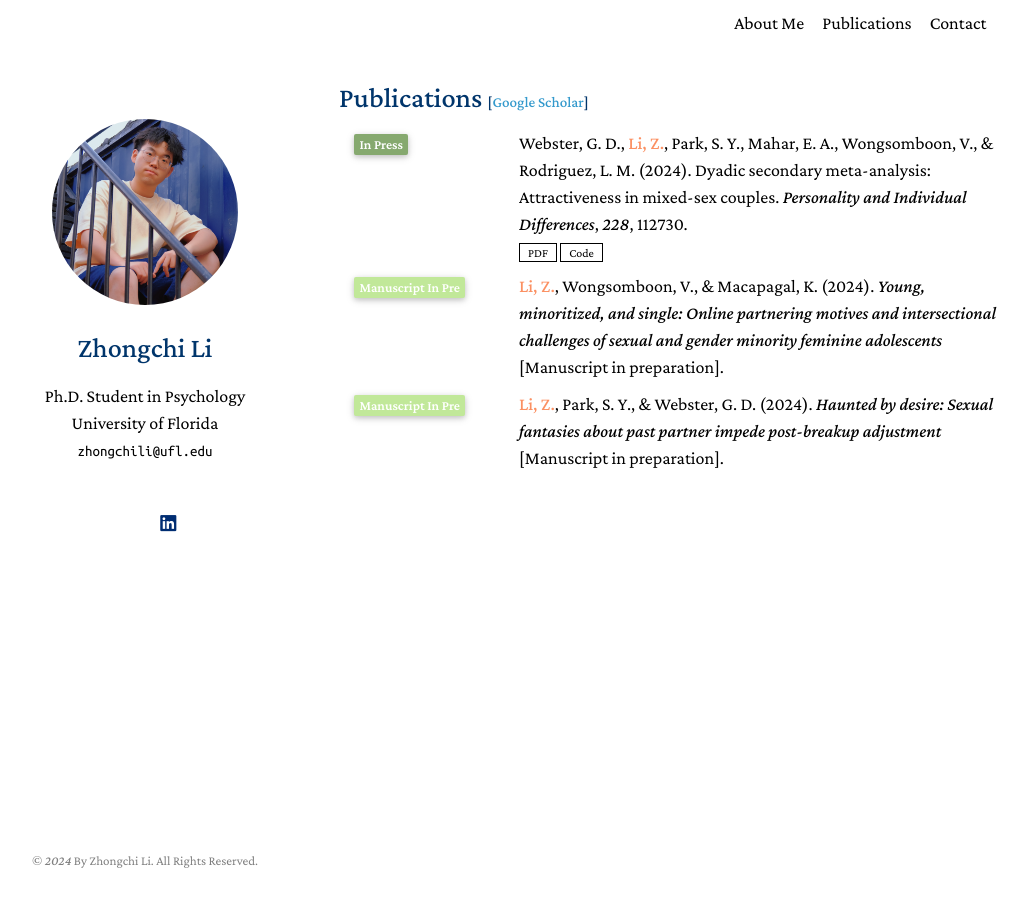
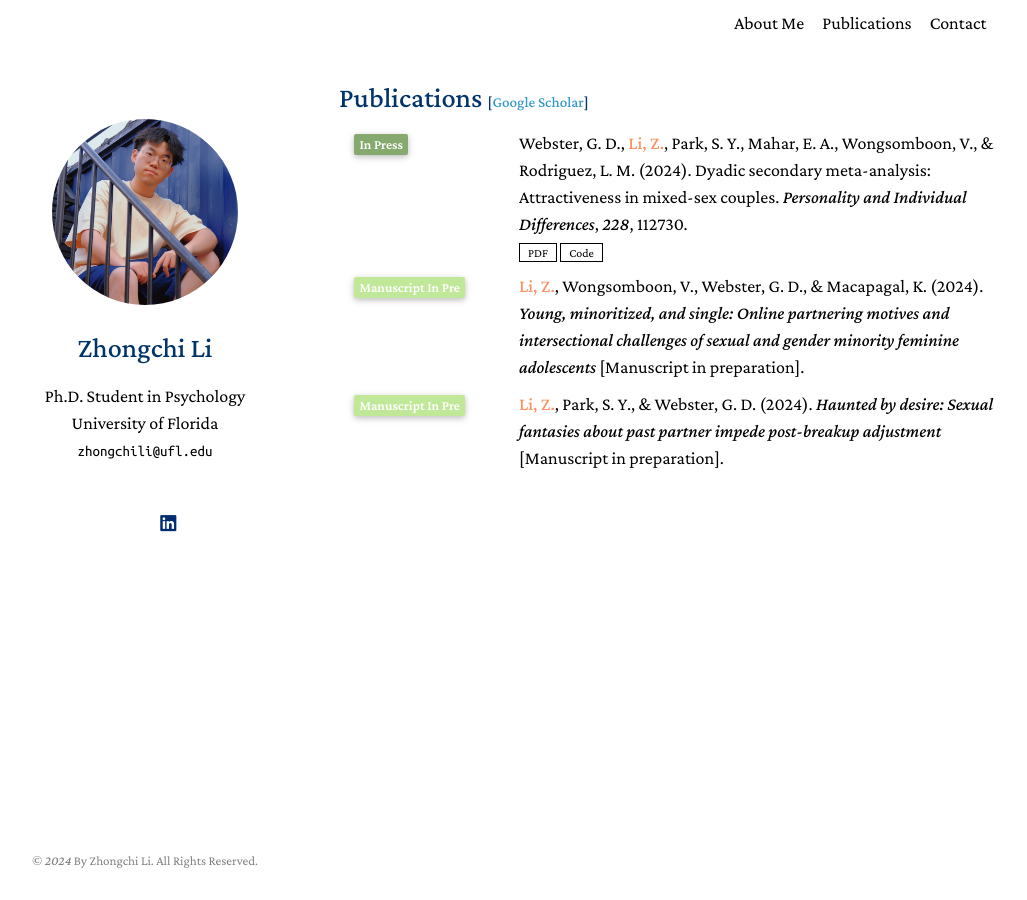
Before and after one commit to zhongchili52/zhongchili52.github.io, a Jekyll site: the page built from publicationspage.md, in a window 1280 px wide. Shown: the whole page, without its empty margins (131-1158 px from the left). Built offline with Jekyll 4.4.1, drawn with Linux system fonts in a browser that asks for light colours; nearby versions of some CDN libraries; library files that are not in the unit come from our copies; a style sheet for code colours, icons or effects is not loaded.

Commit message:
Update publications.yml

```diff
--- a/_data/publications.yml
+++ b/_data/publications.yml
@@ -5,7 +5,7 @@ main:
     conference_short: "<span class='badge' style='background-color: #86a96f;'>In Press</span>"
     code: https://osf.io/avnwh/
 
-  - authors: "<strong><span style='color: #fb9062;'>Li, Z.</span></strong>, Wongsomboon, V., & Macapagal, K. (2024). <i>Young, minoritized, and single: Online partnering motives and intersectional challenges of sexual and gender minority feminine adolescents</i> [Manuscript in preparation]."
+  - authors: "<strong><span style='color: #fb9062;'>Li, Z.</span></strong>, Wongsomboon, V., Webster, G. D., & Macapagal, K. (2024). <i>Young, minoritized, and single: Online partnering motives and intersectional challenges of sexual and gender minority feminine adolescents</i> [Manuscript in preparation]."
     conference_short: "<span class='badge' style='background-color: #c1e899;'>Manuscript In Pre</span>"
 
   - authors: "<strong><span style='color: #fb9062;'>Li, Z.</span></strong>, Park, S. Y., & Webster, G. D. (2024). <i>Haunted by desire: Sexual fantasies about past partner impede post-breakup adjustment</i> [Manuscript in preparation]."
```
